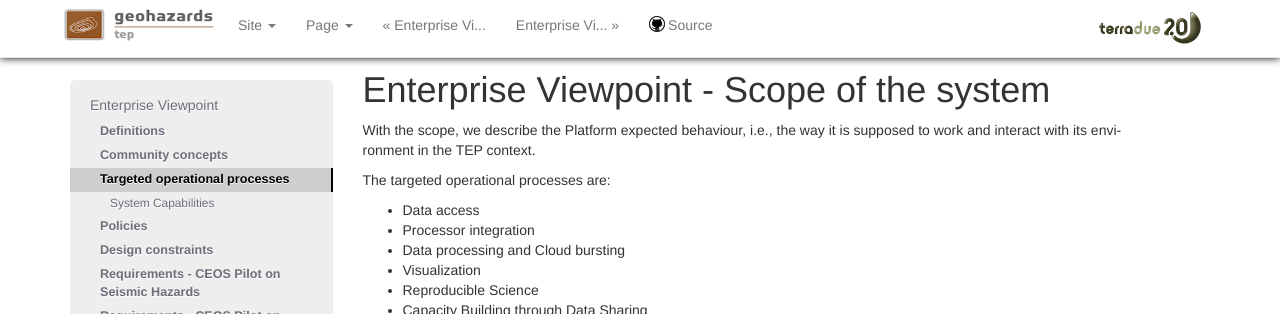
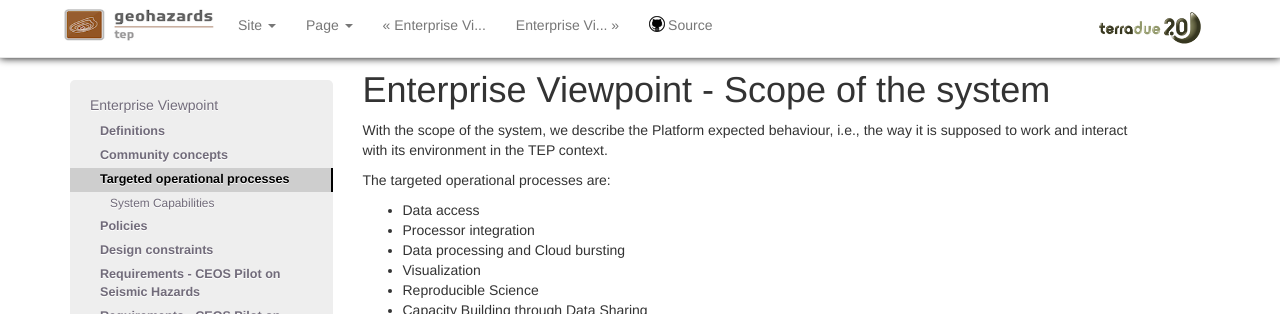
Before and after one commit to Terradue/doc-tep-geohazards-arch, a Sphinx documentation site: the page built from source/enterprise/scope.rst, in a window 1280 px wide and 1184 px high. Shown: the top 314 px of the window. Built offline with Sphinx 7.4.7, drawn with Linux system fonts in a browser that asks for light colours.

Commit message:
Update scope.rst

```diff
--- a/source/enterprise/scope.rst
+++ b/source/enterprise/scope.rst
@@ -1,7 +1,7 @@
 Enterprise Viewpoint - Scope of the system
 ##########################################
 
-With the scope, we describe the Platform expected behaviour, i.e., the way it is supposed to work and interact with its environment in the TEP context.
+With the scope of the system, we describe the Platform expected behaviour, i.e., the way it is supposed to work and interact with its environment in the TEP context.
 
 The targeted operational processes are:
 
```
